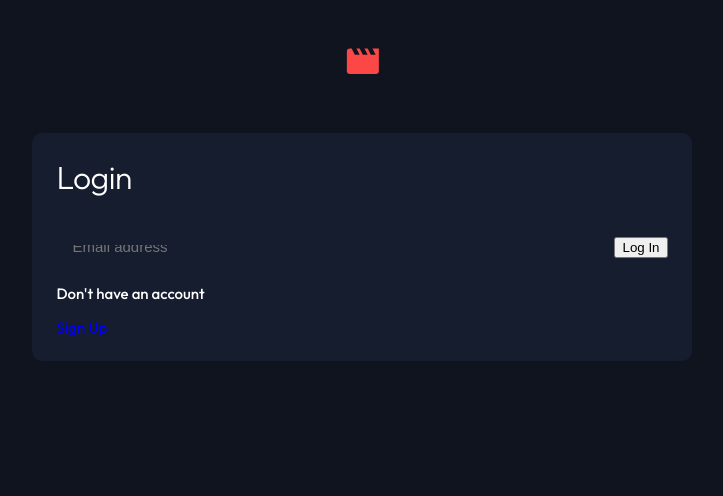
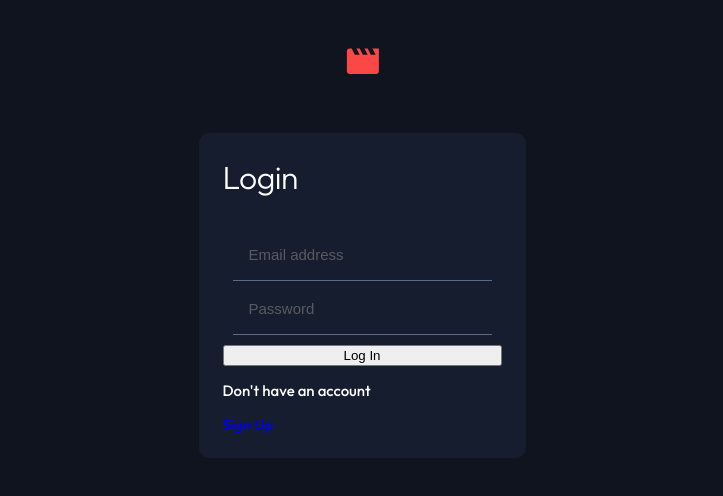
Before and after one commit to TomasScerbak/entertainment-web-app, a React (Create React App) app: page /login in a window 1280 px wide. Shown: the top 496 px of the page, without its empty margins (278-1001 px from the left). Built offline with nearby package versions, Linux system fonts and the light colour scheme; no server answers.

Commit message:
styled login input fields

```diff
--- a/src/components/pages/LoginPage.jsx
+++ b/src/components/pages/LoginPage.jsx
@@ -37,15 +37,30 @@ const LoginPage = () => {
             <h1>Login</h1>
           </header>
           <form onSubmit={handleLogin}>
+            <div className={classes["form-control"]}>
               <input
                 placeholder="Email address"
                 onChange={(e) => setEmail(e.target.value)}
                 type="email"
               />
+              {email === "" ? (
+                <p className={classes.error}>Can't be empty</p>
+              ) : (
+                ""
+              )}
+            </div>
+            <div className={classes["form-control"]}>
               <input
+                placeholder="Password"
                 onChange={(e) => setPassword(e.target.value)}
                 type="password"
               />
+              {password === "" ? (
+                <p className={classes.error}>Can't be empty</p>
+              ) : (
+                ""
+              )}
+            </div>
             <button type="submit">Log In</button>
           </form>
           <footer>
--- a/src/components/pages/LoginPage.module.css
+++ b/src/components/pages/LoginPage.module.css
@@ -18,3 +18,17 @@
   border-radius: 10px;
   padding: 2.4rem;
 }
+
+.form-control {
+  display: flex;
+  align-items: center;
+}
+
+.error {
+  font-size: 1.3rem;
+  font-weight: 300;
+  color: var(--color-red);
+  position: absolute;
+  right: 3.9rem;
+  margin-bottom: 3.1rem;
+}
--- a/src/index.css
+++ b/src/index.css
@@ -83,14 +83,29 @@ input {
   appearance: none;
   padding: 0 0 1.8rem 1.6rem;
   width: 27.9rem;
-  height: 2.4rem;
+  height: 3.4rem;
+  border-bottom: 1px solid var(--color-blue);
+  margin: 1rem;
+  color: white;
+  font-size: 1.5rem;
+  font-weight: 300;
+  position: relative;
 }
 
 input::placeholder {
   font-size: 1.5rem;
   font-weight: 300;
+  opacity: 0.7;
 }
 
 input:focus::placeholder {
   color: transparent;
+  transition: 0.5s all;
 }
+
+form {
+  display: flex;
+  flex-direction: column;
+  width: 27.9rem;
+  position: relative;
+}
```
Lines whose indentation alone changed are shown as unchanged.
